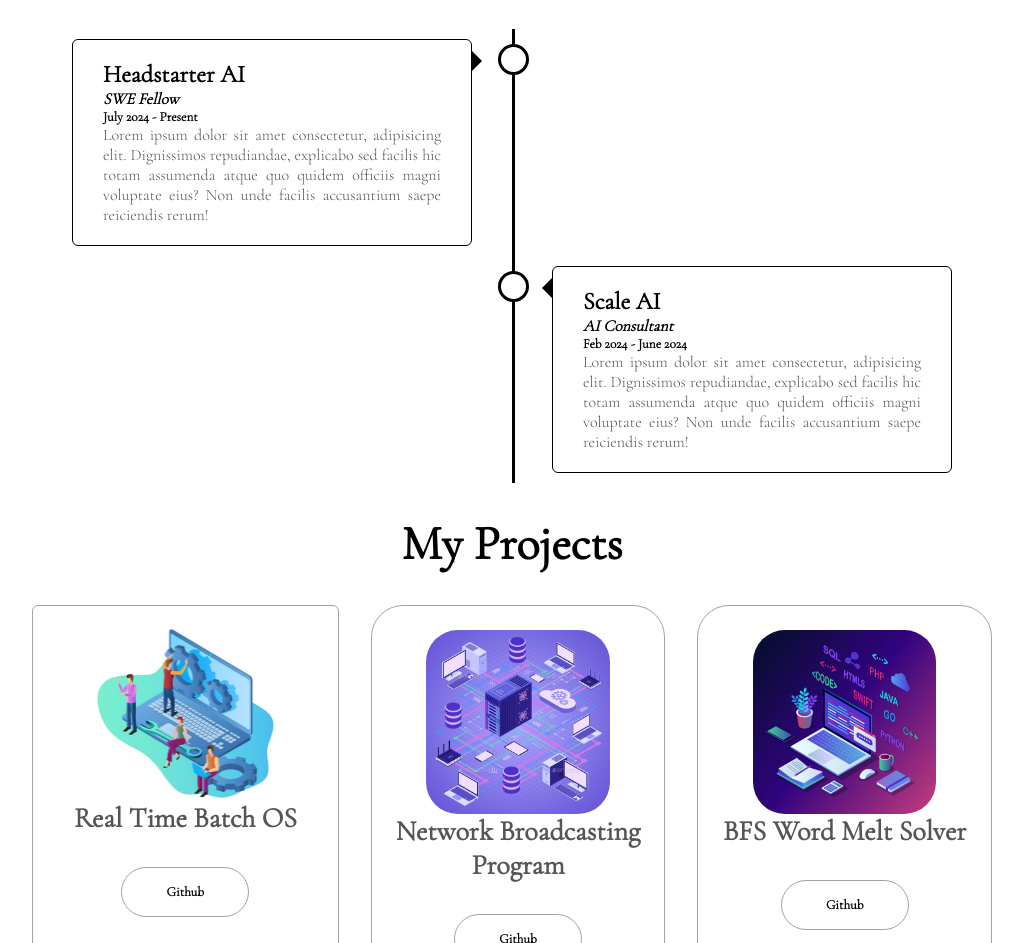
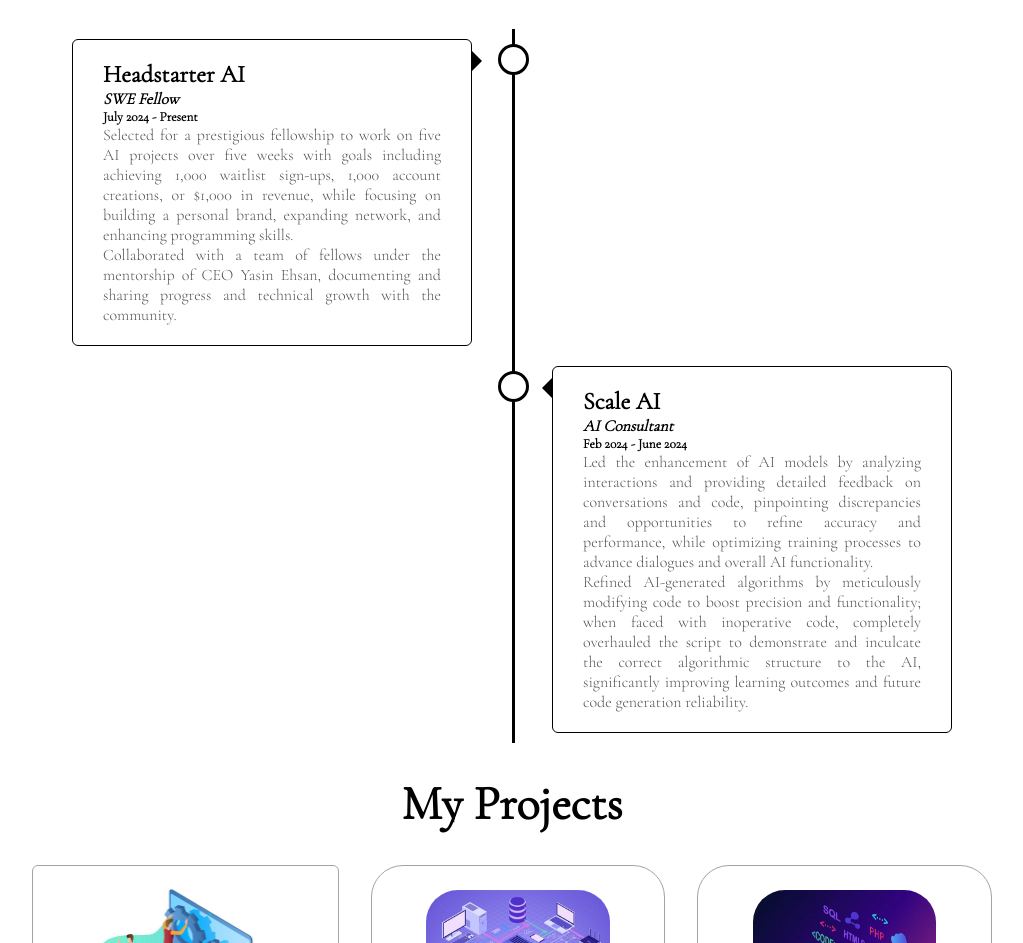
Before and after one commit to michae1fl/Personal-Website, a plain HTML site: page index.html in a window 1280 px wide. Shown: the part 1933-2876 px from the top of the page, without its empty margins (128-1151 px from the left). Drawn offline with nearby package versions, Linux system fonts and the light colour scheme; a web font is replaced by a local one.

Commit message:
Update index.html

```diff
--- a/index.html
+++ b/index.html
@@ -207,7 +207,11 @@
                 <h2>Headstarter AI</h2>
                 <h3>SWE Fellow</h3>
                 <h5>July 2024 - Present</h5>
-                <p>Lorem ipsum dolor sit amet consectetur, adipisicing elit. Dignissimos repudiandae, explicabo sed facilis hic totam assumenda atque quo quidem officiis magni voluptate eius? Non unde facilis accusantium saepe reiciendis rerum!</p>
+                <p>Selected for a prestigious fellowship to work on five AI projects over five weeks with goals including
+                    achieving 1,000 waitlist sign-ups, 1,000 account creations, or $1,000 in revenue, while focusing on
+                    building a personal brand, expanding network, and enhancing programming skills.
+                    <br>Collaborated with a team of fellows under the mentorship of CEO Yasin Ehsan, documenting and
+                    sharing progress and technical growth with the community.</p>
               </div>
             </div>
             <div class="timeline-container right">
@@ -215,8 +219,13 @@
                     <h2>Scale AI</h2>
                     <h3>AI Consultant</h3>
                     <h5>Feb 2024 - June 2024</h5>
-                    <p>Lorem ipsum dolor sit amet consectetur, adipisicing elit. Dignissimos repudiandae, explicabo sed facilis hic totam assumenda atque quo quidem officiis magni voluptate eius? Non unde facilis accusantium saepe reiciendis rerum!</p>
-                  </div>
+                    <p>Led the enhancement of AI models by analyzing interactions and providing detailed feedback
+                        on conversations and code, pinpointing discrepancies and opportunities to refine accuracy
+                        and performance, while optimizing training processes to advance dialogues and overall AI functionality.
+                        <br>Refined AI-generated algorithms by meticulously modifying code to boost precision and functionality;
+                        when faced with inoperative code, completely overhauled the script to demonstrate and inculcate the correct
+                        algorithmic structure to the AI, significantly improving learning outcomes and future code generation reliability.</p>
+                </div>
             </div>
           </div>
     </section>
```
